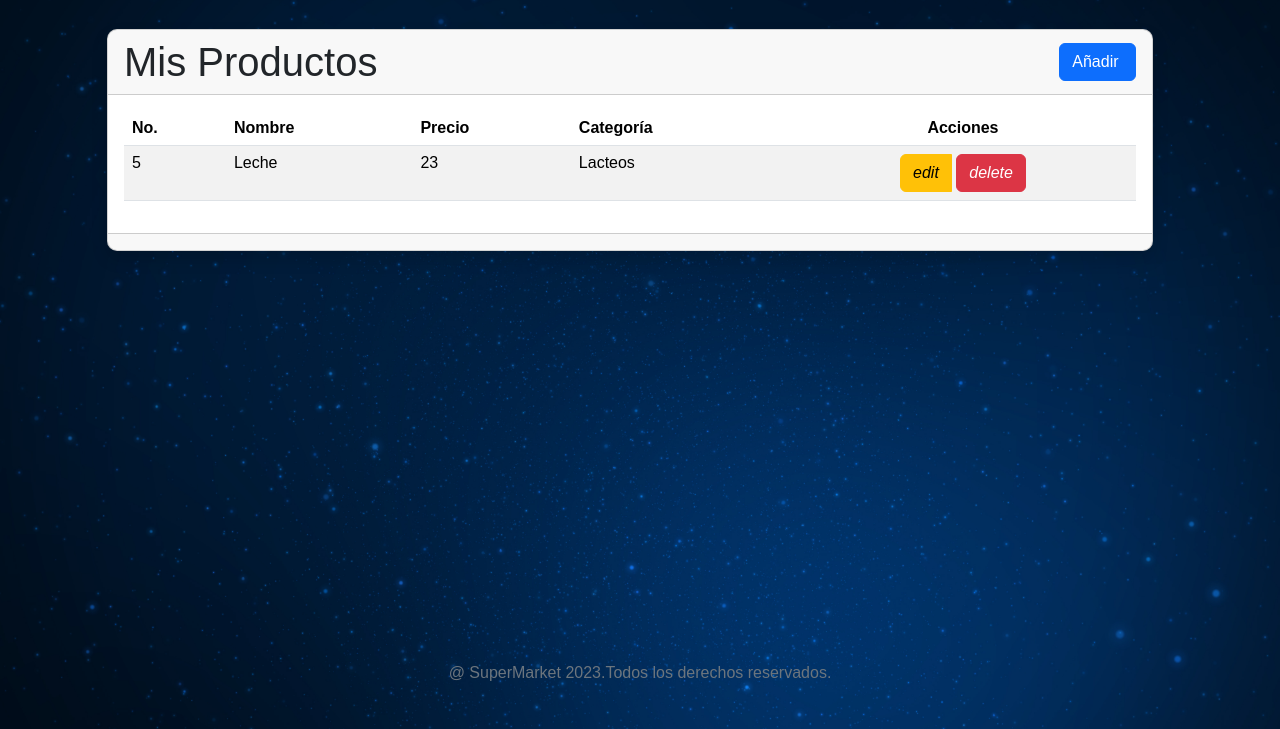
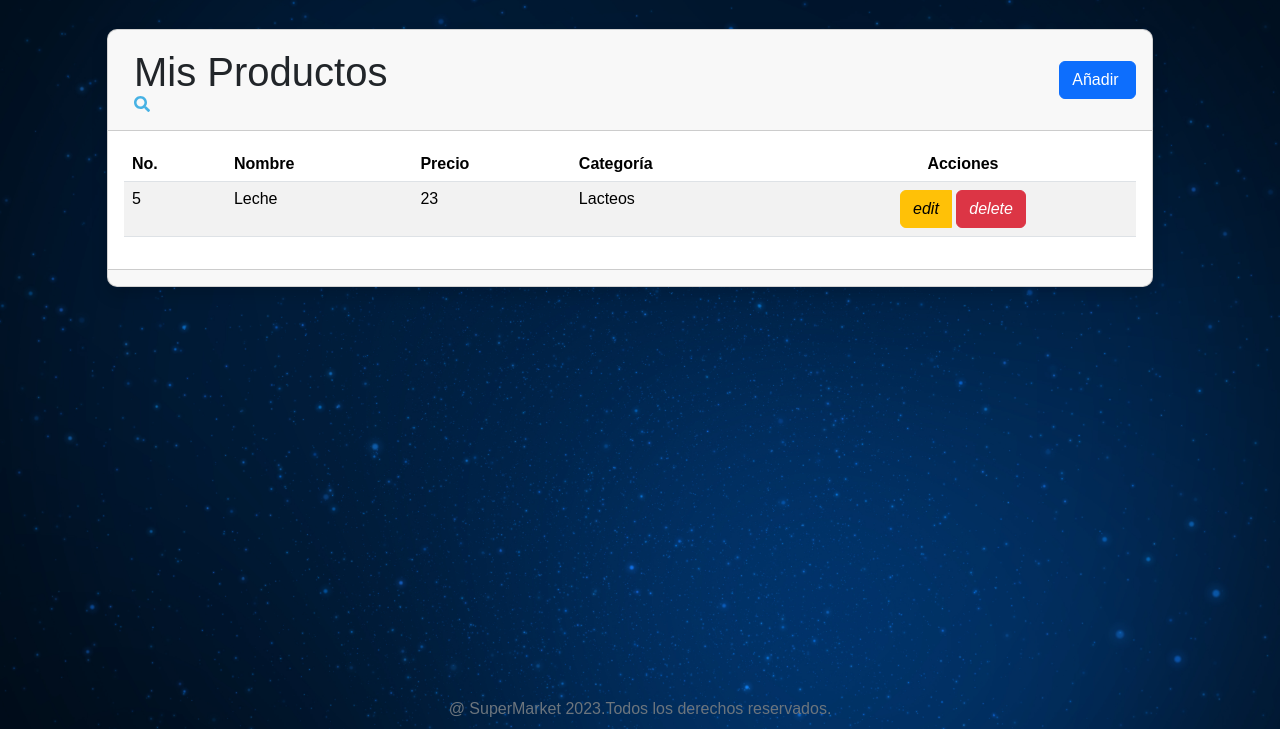
Before and after one commit to marcrr79907/PID_supermarket, a Django app: template supermarket_app/templates/product/product_template.html in a window 1280 px wide. Shown: the part 71-800 px from the top of the page. Run offline with Django 4.2, Linux system fonts and the light colour scheme; data comes from the database, SQL or seed files in the repository; both versions use the stored data as it was after the commit; the template is opened without the code that fills it: values that come from a table or form of the project are taken from there, most other values are stand-ins (such as "Sample title", 1, 10 or a date in 2020); some libraries are stand-ins or nearby versions; some web fonts are replaced.

Commit message:
fulllllllll

```diff
--- a/supermarket_app/forms.py
+++ b/supermarket_app/forms.py
@@ -25,8 +25,8 @@ class Product_Form(ModelForm):
 
 class SearchProductForm(Form):
     categories = ModelChoiceField(queryset=Category.objects.all(), widget=Select(attrs={
-        'class': 'form-control select2',
+        'class': 'form-control',
     }))
     products = ModelChoiceField(queryset=Product.objects.none(), widget=Select(attrs={
-        'class': 'form-control select2',
+        'class': 'form-control',
     }))
--- a/supermarket_app/templates/product/product_template.html
+++ b/supermarket_app/templates/product/product_template.html
@@ -6,8 +6,14 @@
         <div class="col-xl-10 col-xxl-9">
             <div class="card shadow" style="background: rgb(255, 255, 255);border-radius: 10px;">
                 <div class="card-header d-flex justify-content-center align-items-center flex-wrap justify-content-sm-between gap-3">
-                    <h5 class="display-6 text-nowrap text-capitalize mb-0">Mis Productos</h5>
+                    <div class="row"  style="padding: 10px;">
+                        <h5 class="display-6 text-nowrap text-capitalize mb-0">Mis Productos</h5>
+                        <a href="{% url 'supermarket:search_product' %}"  type="button" >
+                            <i class="fa fa-search" aria-hidden="true"></i>
+                        </a>
+                    </div>
                     <div>
+
                         <div><button class="btn btn-primary" type="button" data-bs-toggle="modal" data-bs-target="#exampleModal"> Añadir&nbsp;</button></div>
                         <div class="modal fade" role="dialog" tabindex="-1" id="exampleModal" aria-labelledby="exampleModalLabel" aria-hidden="true" style="background: rgba(255,255,255,0);">
                             <div class="modal-dialog" role="document">
```
Also changed, not shown: db.sqlite3.
